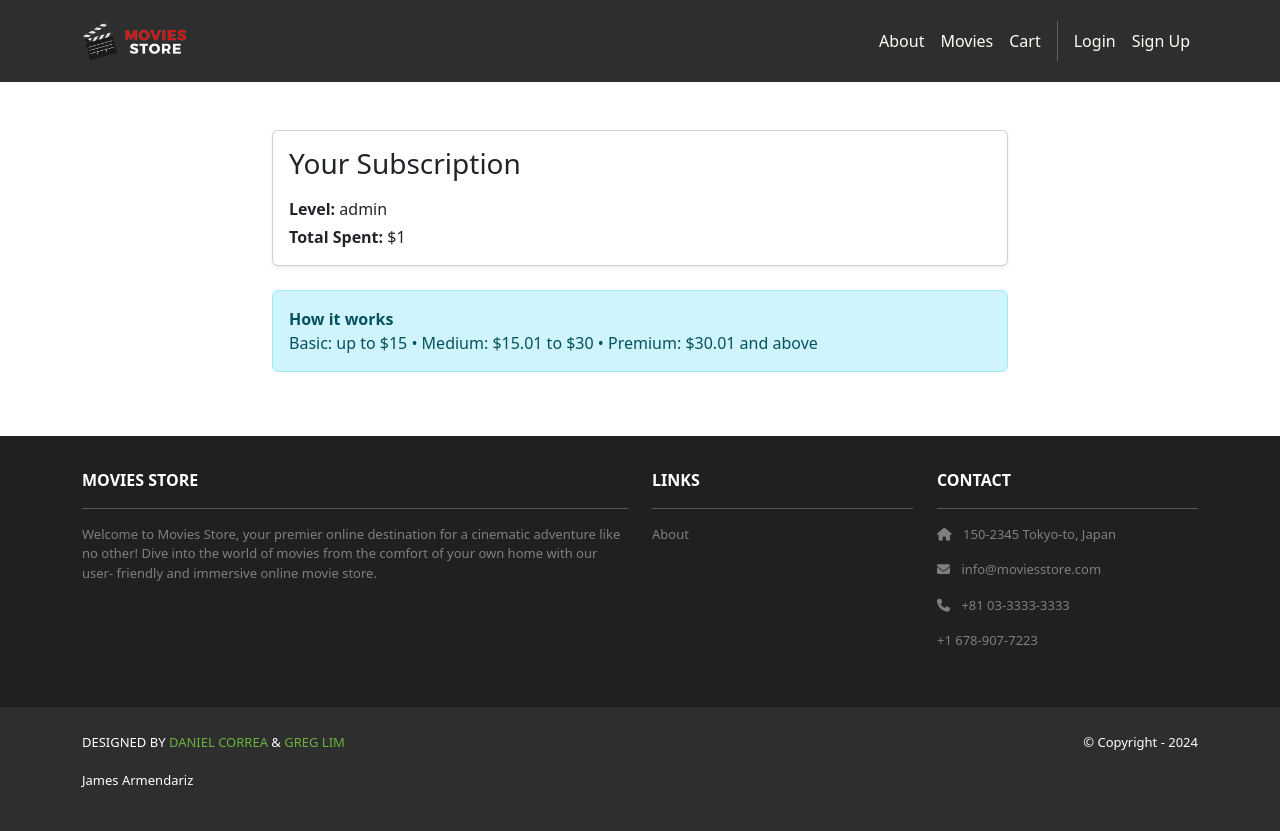
After one commit to james-armendariz/moviesstore, a Django app: template accounts/templates/accounts/subscription.html in a window 1280 px wide. The commit adds this page. Run offline with Django 5.2, Linux system fonts and the light colour scheme; the template is opened without the code that fills it: most values are stand-ins (such as "Sample title", 1, 10 or a date in 2020); some libraries are stand-ins or nearby versions.

Commit message:
test 1 user story

```diff
--- /dev/null
+++ b/accounts/templates/accounts/subscription.html
@@ -0,0 +1,29 @@
+{% extends 'base.html' %}
+
+{% block content %}
+<section class="py-5">
+  <div class="container">
+    <div class="row justify-content-center">
+      <div class="col-md-8">
+        <div class="card shadow-sm">
+          <div class="card-body">
+            <h3 class="card-title mb-3">Your Subscription</h3>
+            <p class="mb-1"><strong>Level:</strong> {{ template_data.level }}</p>
+            <p class="mb-0"><strong>Total Spent:</strong> ${{ template_data.total_spend }}</p>
+          </div>
+        </div>
+      </div>
+    </div>
+  </div>
+  <div class="container mt-4">
+    <div class="row justify-content-center">
+      <div class="col-md-8">
+        <div class="alert alert-info" role="alert">
+          <div><strong>How it works</strong></div>
+          <div>Basic: up to $15 • Medium: $15.01 to $30 • Premium: $30.01 and above</div>
+        </div>
+      </div>
+    </div>
+  </div>
+</section>
+{% endblock content %}
--- a/accounts/urls.py
+++ b/accounts/urls.py
@@ -5,4 +5,5 @@ urlpatterns = [
     path('login/', views.login, name='accounts.login'),
     path('logout/', views.logout, name='accounts.logout'),
     path('orders/', views.orders, name='accounts.orders'),
+    path('subscription/', views.subscription, name='accounts.subscription'),
 ]
--- a/moviesstore/templates/base.html
+++ b/moviesstore/templates/base.html
@@ -42,6 +42,7 @@
             <a class="nav-link" href="{% url 'cart.index' %}">Cart</a>
             <div class="vr bg-white mx-2 d-none d-lg-block"></div>
             {% if user.is_authenticated %}
+            <a class="nav-link" href="{% url 'accounts.subscription' %}">Subscription</a>
             <a class="nav-link" href="{% url 'accounts.orders' %}">Orders</a>
             <a class="nav-link" href="{% url 'accounts.logout' %}">Logout ({{user.username }})</a>
             {% else %}
```
Also changed, not shown: accounts/views.py (+18 -0 lines), db.sqlite3.
